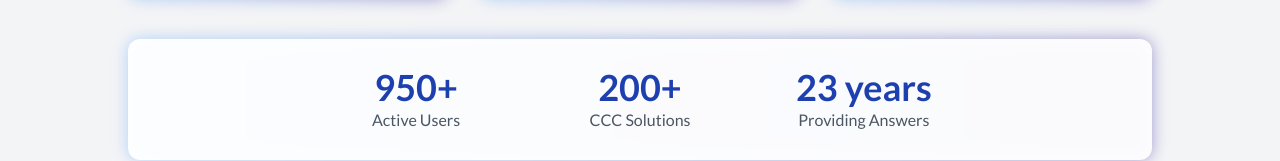
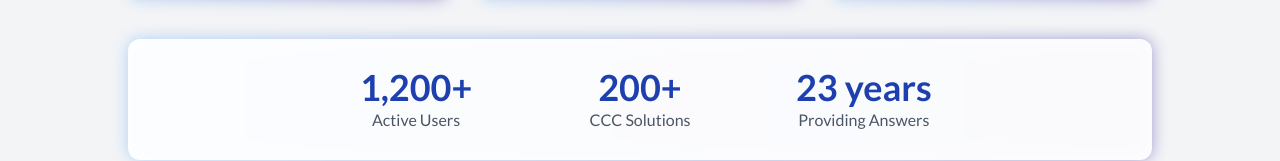
Before and after one commit to Tankman61/CCCSolutions, a React (Vite) app in the folder website/: page / in a window 1280 px wide. Shown: the part 1284-1445 px from the top of the page. Built offline with nearby package versions, Linux system fonts and the light colour scheme; what pocketbase would draw is missing.

Commit message:
changed active user count

```diff
--- a/website/src/pages/HomePage.jsx
+++ b/website/src/pages/HomePage.jsx
@@ -151,7 +151,7 @@ most comprehensive</span> CCC solution repository
             >
               <div className="grid md:grid-cols-3 gap-16">
                 <div className="text-center p-3">
-                  <p className="text-4xl font-bold text-blue-800">950+</p>
+                  <p className="text-4xl font-bold text-blue-800">1,200+</p>
                   <p className="text-gray-600">Active Users</p>
                 </div>
                 <div className="text-center p-3">
```
